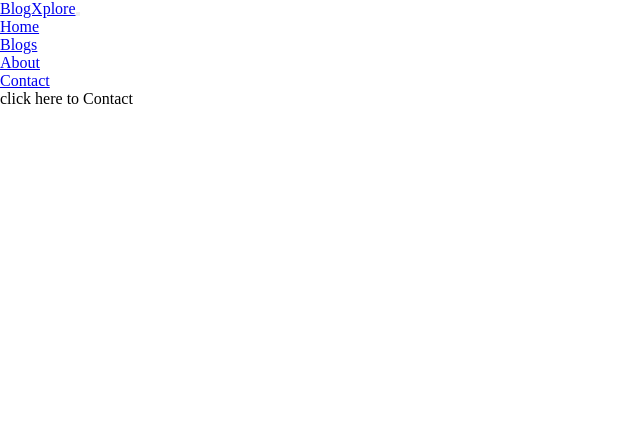
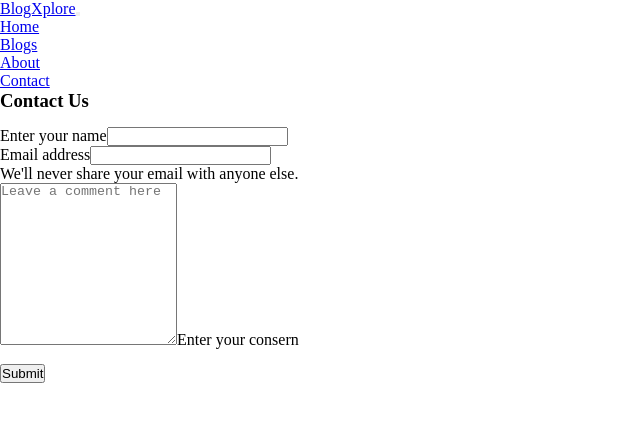
Before and after one commit to Ashcodes69/BlogXplore, a Next.js app: page /contact in a window 1280 px wide. Shown: the top 422 px of the page, without its empty margins (0-640 px from the left). Built offline with nearby package versions, Linux system fonts and the light colour scheme.

Commit message:
added contact page

```diff
--- a/app/api/postcontact/route.ts
+++ b/app/api/postcontact/route.ts
@@ -0,0 +1,19 @@
+import { NextResponse } from "next/server";
+import fs from "fs";
+
+// use URL : http://localhost:3000/api/postcontact
+
+export async function POST(request: Request) {
+  const body = await request.json();
+  let data = await fs.promises.readdir("contactData");
+  fs.writeFile(
+    `contactData/${data.length + 1}.json`,
+    JSON.stringify(body),
+    () => {}
+  );
+  return NextResponse.json({
+    success: true,
+    message: "Data received successfully!",
+    data: body,
+  });
+}
--- a/app/contact/page.tsx
+++ b/app/contact/page.tsx
@@ -1,11 +1,110 @@
-import React from 'react'
+"use client";
+import React, { useState } from "react";
 
 function Contact() {
+  // Type alias for cleaner code
+  type InputEvent = React.ChangeEvent<HTMLInputElement | HTMLTextAreaElement>;
+  type FormEvent = React.FormEvent<HTMLFormElement>;
+
+  const [name, setName] = useState("");
+  const [email, setEmail] = useState("");
+  const [desc, setDesc] = useState("");
+
+  const handleSubmit = async (e: FormEvent) => {
+    e.preventDefault();
+    if (!name.trim() || !email.trim() || !desc.trim()) {
+      alert("Please fill in all fields before submitting.");
+      return;
+    }
+    const data = { name, email, desc };
+    const res = await fetch("http://localhost:3000/api/postcontact", {
+      method: "POST",
+      headers: {
+        "Content-Type": "application/json",
+      },
+      body: JSON.stringify(data),
+    });
+
+    if (!res.ok) {
+      const message = `Error: ${res.status}`;
+      throw new Error(message);
+    } else {
+      alert("THanks for your feedback");
+      setName("");
+      setEmail("");
+      setDesc("");
+    }
+
+    return await res.json();
+  };
+
+  const handleChange = (e: InputEvent) => {
+    if (e.target.name === "name") {
+      setName(e.target.value);
+    } else if (e.target.name === "email") {
+      setEmail(e.target.value);
+    } else if (e.target.name === "desc") {
+      setDesc(e.target.value);
+    }
+  };
+
   return (
-    <div>
-      click here to Contact
+    <div className="container">
+      <h3>Contact Us</h3>
+      <form onSubmit={handleSubmit}>
+        <div className="mb-3" style={{ marginTop: "15px" }}>
+          <label htmlFor="name" className="form-label">
+            Enter your name
+          </label>
+          <input
+            type="text"
+            className="form-control"
+            name="name"
+            id="name"
+            aria-describedby="emailHelp"
+            value={name}
+            onChange={handleChange}
+          />
+        </div>
+        <div className="mb-3">
+          <label htmlFor="email" className="form-label">
+            Email address
+          </label>
+          <input
+            type="email"
+            className="form-control"
+            name="email"
+            id="email"
+            aria-describedby="emailHelp"
+            value={email}
+            onChange={handleChange}
+          />
+          <div id="emailHelp" className="form-text">
+            We'll never share your email with anyone else.
+          </div>
+        </div>
+        <div className="form-floating">
+          <textarea
+            className="form-control"
+            placeholder="Leave a comment here"
+            id="floatingTextarea2"
+            name="desc"
+            style={{ height: "160px" }}
+            value={desc}
+            onChange={handleChange}
+          ></textarea>
+          <label htmlFor="floatingTextarea2">Enter your consern</label>
+        </div>
+        <button
+          type="submit"
+          className="btn btn-primary"
+          style={{ marginTop: "15px" }}
+        >
+          Submit
+        </button>
+      </form>
     </div>
-  )
+  );
 }
 
-export default Contact
+export default Contact;
```
Also changed, not shown: app/blogpost/[slug]/BlogClient.tsx (line endings or trailing spaces), 1 other file (tests, documents, lock files or other folders).
